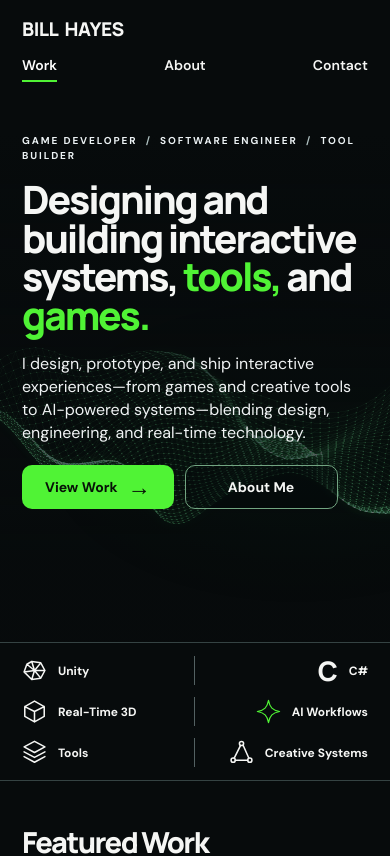
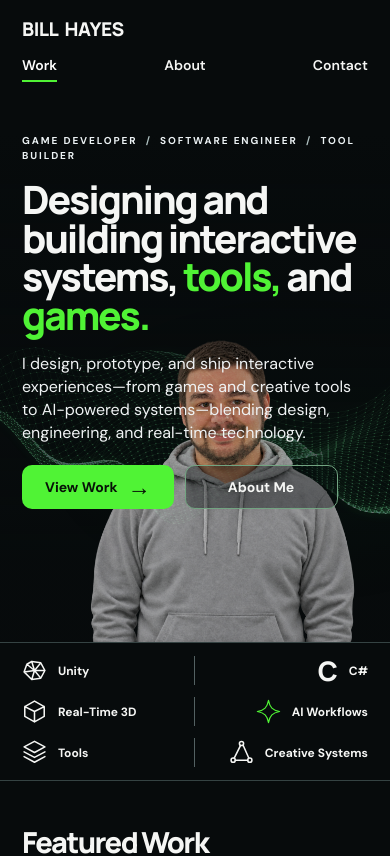
Before and after one commit to freshpolygons/portfolio, a React (Vite) app: page / in a window 390 px wide. Shown: the top 856 px of the page. Built offline with nearby package versions, Linux system fonts and the light colour scheme.

Commit message:
Add portrait to landing hero

```diff
--- a/src/App.tsx
+++ b/src/App.tsx
@@ -76,6 +76,7 @@ function Home() {
   return <>
     <section className="hero shell" aria-labelledby="hero-title">
       <Suspense fallback={<div className="hero-cloud" aria-hidden="true" />}><HeroCloud /></Suspense>
+      <img className="hero-portrait" src={`${import.meta.env.BASE_URL}media/me-portrait.png`} alt={`Portrait of ${profile.name}`} />
       <div className="hero-copy">
         <p className="eyebrow hero-eyebrow">Game Developer <span>/</span> Software Engineer <span>/</span> Tool Builder</p>
         <h1 id="hero-title">Designing and building interactive systems, <em>tools,</em> and <em>games.</em></h1>
--- a/src/styles.css
+++ b/src/styles.css
@@ -61,6 +61,7 @@ h1, h2, h3, .brand-name, .card-title { font-family: Manrope, 'DM Sans', Arial, s
 .arrow-diagonal { font-size: 29px; font-weight: 400; line-height: .8; }
 .hero-cloud { position: absolute; z-index: -2; right: -3.5%; top: -28px; width: 72%; height: calc(100% + 55px); overflow: hidden; background: radial-gradient(ellipse at 60% 51%, rgba(0,90,34,.12), transparent 55%); }
 .hero-cloud canvas { width: 100%; height: 100%; display: block; filter: drop-shadow(0 0 4px rgba(48,255,94,.3)); }
+.hero-portrait { position: absolute; z-index: 1; right: clamp(32px, 6vw, 110px); bottom: 0; height: min(100%, 430px); width: auto; pointer-events: none; }
 
 .skills-rail { border-top: 1px solid #354343; border-bottom: 1px solid #354343; min-height: 70px; }
 .skills-inner { display: grid; grid-template-columns: 1fr .77fr 1.15fr 1.15fr .85fr 1.25fr; min-height: 69px; align-items: center; }
@@ -177,6 +178,7 @@ main { overflow: clip; }
   .hero { min-height: 440px; }
   .hero-copy { width: min(625px, 77%); padding-top: 37px; }
   .hero-cloud { width: 94%; right: -32%; opacity: .7; }
+  .hero-portrait { height: min(100%, 390px); right: 1%; opacity: .9; }
   .hero::before { background: linear-gradient(90deg, var(--bg) 7%, rgba(7,11,12,.90) 40%, rgba(7,11,12,.1) 92%); }
   .skills-inner { grid-template-columns: repeat(3, 1fr); padding-block: 15px; row-gap: 18px; }
   .skill:nth-child(3) { border: 0; }
@@ -207,6 +209,7 @@ main { overflow: clip; }
   .hero-actions { gap: 11px; flex-wrap: wrap; }
   .button { padding-inline: 22px; font-size: 14px; }
   .hero-cloud { top: 160px; right: -34%; width: 145%; height: 400px; opacity: .54; }
+  .hero-portrait { height: 330px; right: -6%; opacity: .78; }
   .hero::before { z-index: -1; background: linear-gradient(180deg, var(--bg) 8%, rgba(7,11,12,.73) 40%, rgba(7,11,12,.12) 85%); }
   .skills-inner { grid-template-columns: repeat(2, minmax(0, 1fr)); padding-block: 13px; row-gap: 12px; }
   .skill { font-size: 12px; justify-content: flex-start; border: 0; height: 29px; }
```
Also changed, not shown: public/media/me-portrait.png (added).
